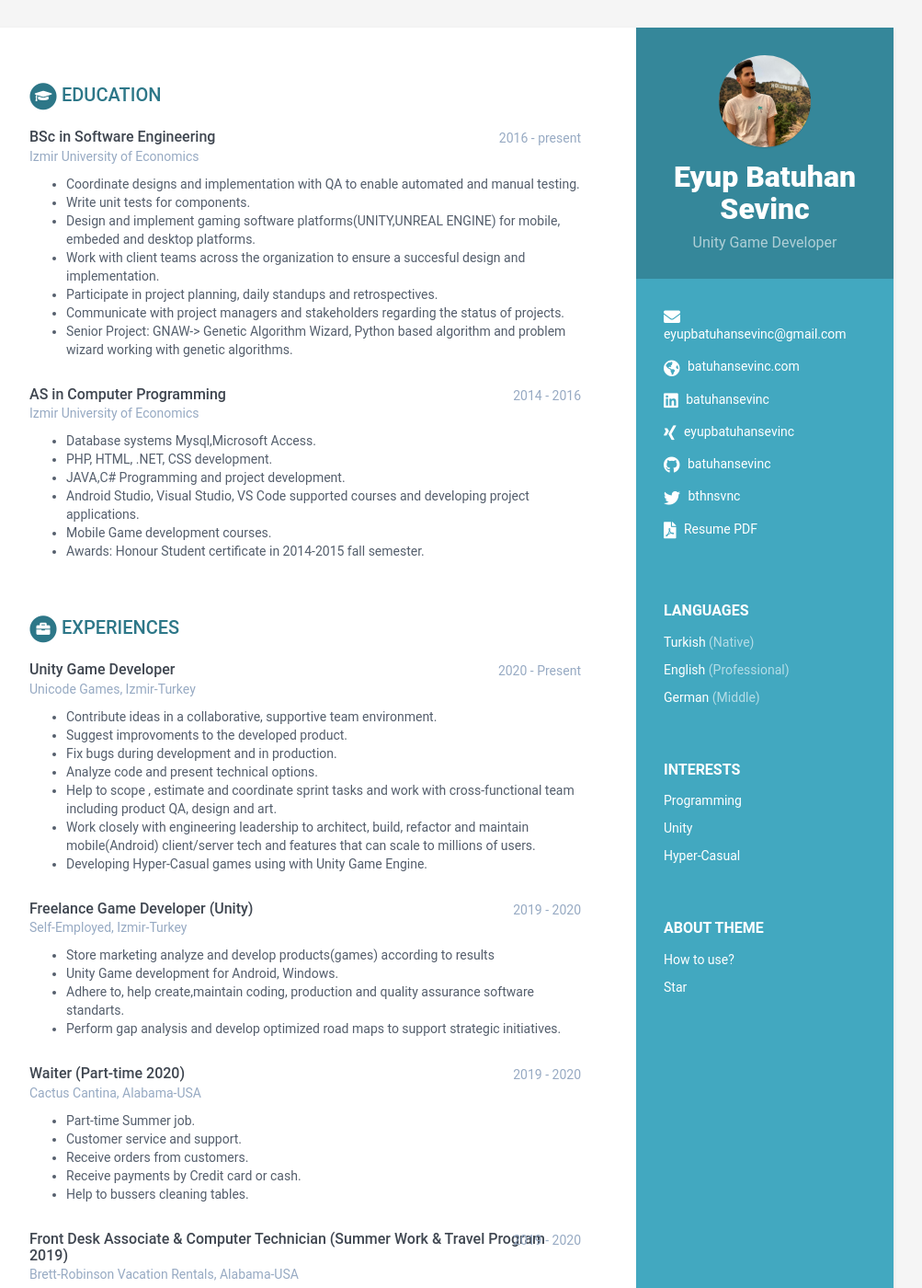
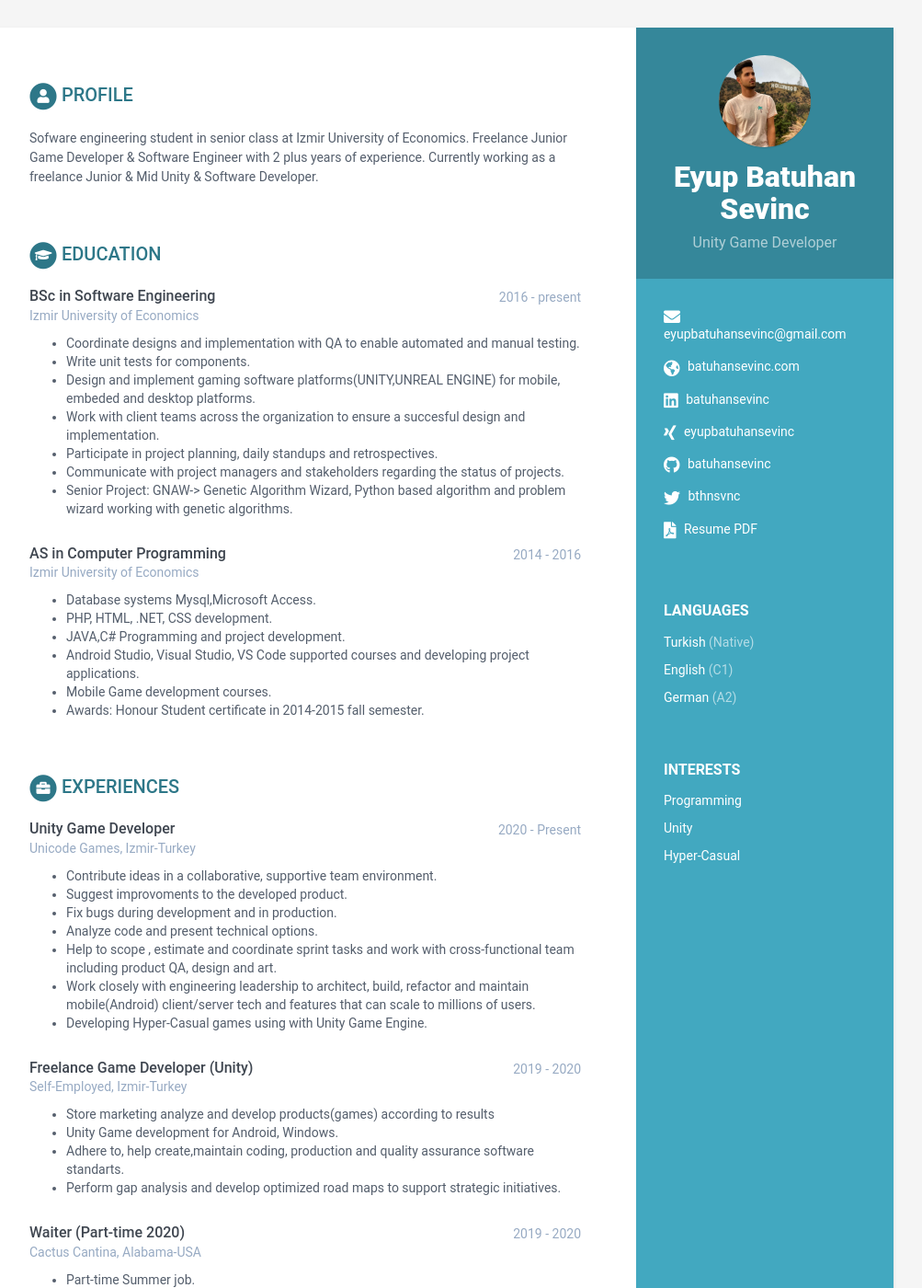
Before and after one commit to batuhansevinc/batuhansevinc.github.io, a Jekyll site: the page built from index.html, in a window 1280 px wide and 1400 px high. Shown: the whole window at 92% size, without its empty margins (168-1171 px from the left). Built offline with Jekyll 4.4.1, drawn with Linux system fonts in a browser that asks for light colours; part of the change alters nothing that is shown.

Commit message:
Update data.yml
fix22

```diff
--- a/_data/data.yml
+++ b/_data/data.yml
@@ -3,7 +3,7 @@
 #
 
 sidebar:
-    about: True # set to False or comment line if you want to remove the "how to use?" in the sidebar
+    about: False # set to False or comment line if you want to remove the "how to use?" in the sidebar
     education: False # set to False if you want education in main section instead of in sidebar
 
     # Profile information
@@ -32,10 +32,10 @@ sidebar:
         level: Native
 
       - idiom: English
-        level: Professional
+        level: C1
 
       - idiom: German
-        level: Middle
+        level: A2
 
     interests:
       - item: Programming
@@ -47,12 +47,12 @@ sidebar:
       - item: Hyper-Casual
         link:
 
-#career-profile:
-#    title: Profile
-#    summary: |
-#          Sofware engineering student in senior class at Izmir University of Economics.
-#        Freelance Junior Game Developer & Software Engineer with 2 plus years of experience.
-#        Currently working as a freelance Junior & Mid Unity & Software Developer.
+career-profile:
+    title: Profile
+    summary: |
+           Sofware engineering student in senior class at Izmir University of Economics.
+           Freelance Junior Game Developer & Software Engineer with 2 plus years of experience.
+           Currently working as a freelance Junior & Mid Unity & Software Developer.
 
 education:
     - degree: BSc in Software Engineering
```
